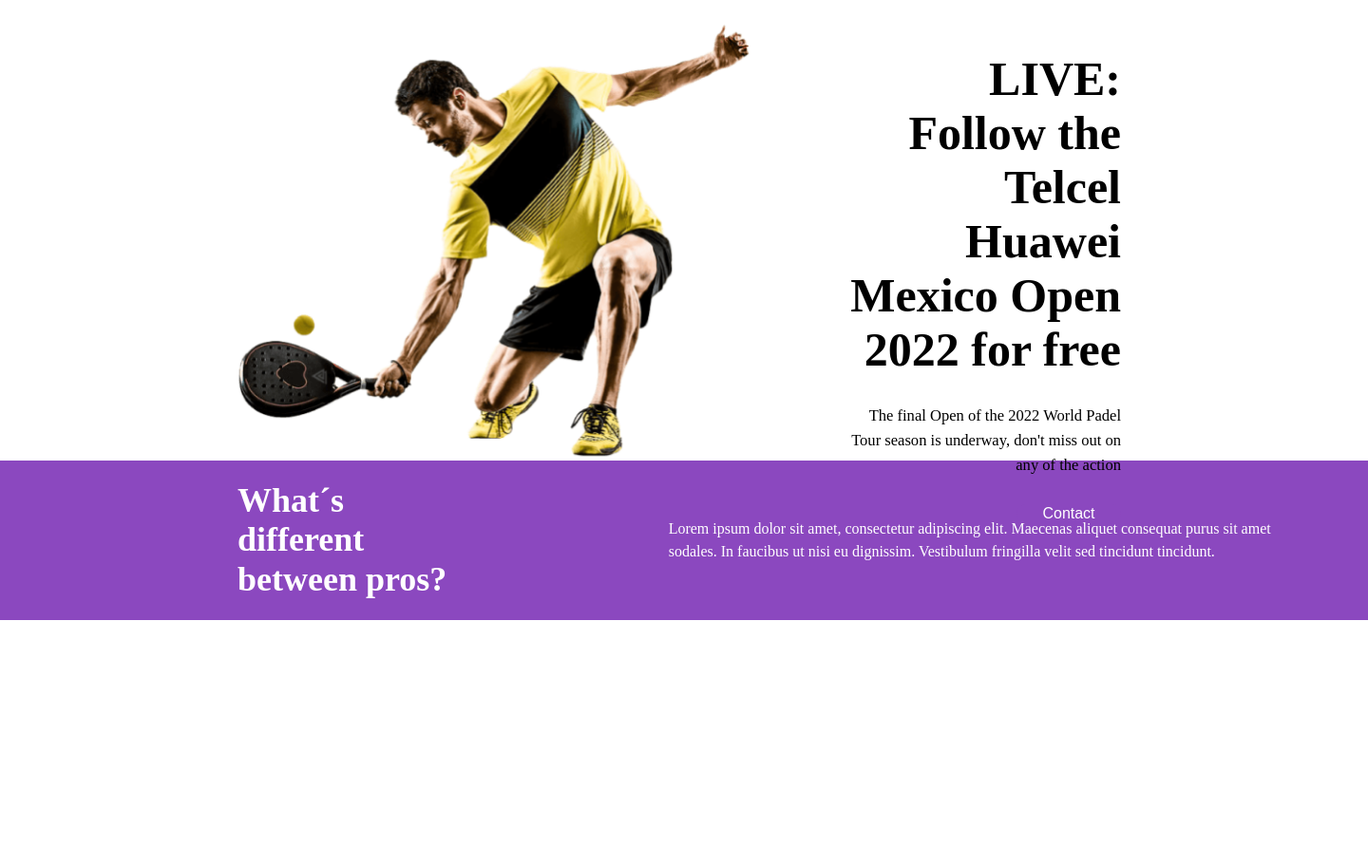
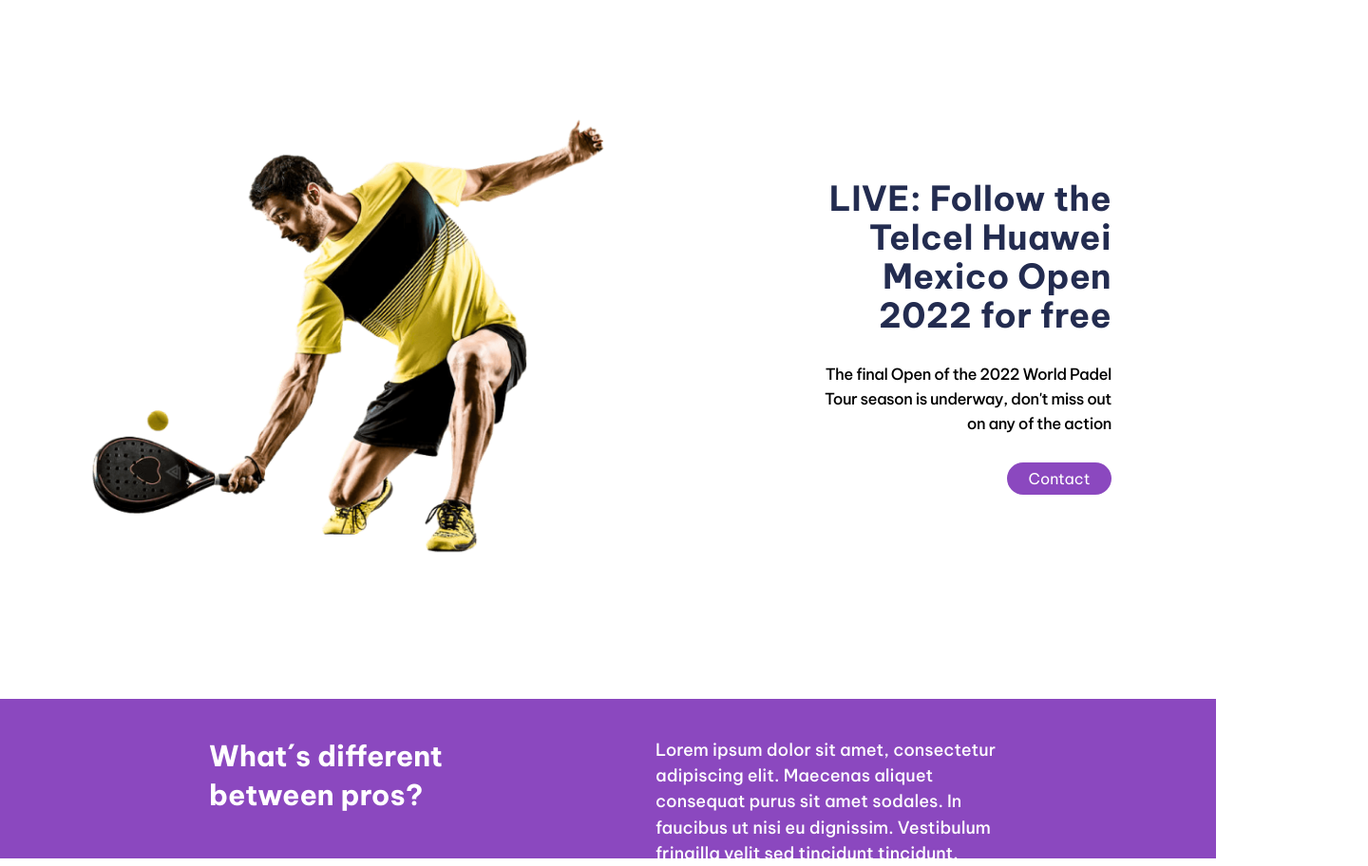
Before and after one commit to bcollin327/examenfe1, a plain HTML site: page index.html in a window 1280 px wide. Shown: the part 140-1052 px from the top of the page at 95% size, 1440 px wide, since content can reach past the window. Before the commit the page ends 800 px from the top, so only its background shows below. Drawn offline with Linux system fonts and the light colour scheme.

Commit message:
segundo commit hasta profesiones

```diff
--- a/css/style.css
+++ b/css/style.css
@@ -1,7 +1,10 @@
+@import url('https://fonts.googleapis.com/css2?family=Be+Vietnam+Pro:wght@400;500;700&family=Dosis:wght@300&display=swap');
+
 * {
     box-sizing: border-box;
     margin: 0;
     padding: 0;
+    font-family: 'Be Vietnam Pro';
 }
 
 html {
@@ -26,6 +29,10 @@ header {
     display: inline-flex;
     justify-content: space-between;
     padding: 5px;
+    font-style: normal;
+font-weight: 500;
+font-size: 13px;
+line-height: 19px;
 }
 
 .botonContact {
@@ -50,94 +57,96 @@ header {
 /*seccion banner*/
 
 .banner {
-
     display: flex;
     flex-direction: row;
     align-items: center;
     padding: 0px;
     gap: 100px;
-    margin-left: 250px;
-    margin-right: 100px;
-
+    margin-left: 96px;
+    margin-right: 110px;
+    margin-top: 100px;
 
 }
 
-.fotoPadding {
-
+/*.fotoPadding {
     width: 540px;
     height: 461.07px;
 
-}
+}*/
 
-.textoBanner {
+article.textoBanner {
     display: flex;
     flex-direction: column;
     align-items: flex-end;
     gap: 28px;
     text-align: end;
-    width: 450px;
-    height: 399px;
 
 }
 
-.textoBanner h2 {
+.textoBanner h1 {
     font-style: normal;
     font-weight: 700;
-    font-size: 50px;
+    font-size: 36px;
     line-height: 114.6%;
-}
+    letter-spacing: 0.01em;
+    padding-left: 112px;
+    color: #232C50;
 
-.textoBanner h4 {
-    font-style: normal;
-    font-weight: 500;
-    font-size: 16.5584px;
-    line-height: 157.1%;
 
 }
 
-article .textoBanner {
+.textoBanner h3{
+
     font-style: normal;
     font-weight: 500;
-    font-size: 13.1806px;
-    line-height: 19px;
-    display: flex;
-    align-items: center;
+    font-size: 16.56px;
+    line-height: 157.1%;
+    letter-spacing: -0.03em;
+    padding-left: 110px;
+
+
 }
+
+
 
 /*seccion central*/
 
 .central {
+    margin-top: 150px;
     display: flex;
-    justify-content: space-between;
     background-color: #8B48BF;
     color: white;
-    width: 1440px;
+    width: 100%;
     height: 168px;
     align-items: center;
-    justify-content: center;
+    justify-content: space-between;
 
 }
 
-.central h2 {
-    font-weight: 700px;
-    font-size: 36px;
+.derecha {
+
+    font-weight: 700;
+    font-size: 30px;
     Line-height: 41.26px;
-    padding-left: 150px;
-    margin-left: 100px;
-    margin-right: 100px ;
-
-
+    margin-left: 220px;
+    margin-top: 40px;
+    margin-bottom: 40px;
+    margin-right: 50px;
+    width: 450px;
+    height: 88px;
 }
 
-.central p {
-    font-weight: 500px;
-    font-size: 16px;
-    line-height: 24.18px;
-    margin-right: 100px;
-    margin-left: 100px;
-
-
-
+.izquierda{
+    font-style: normal;
+    font-weight: 500;
+    font-size: 18px;
+    line-height: 151.1%;
+    width: 450px;
+    height: 88px;
+    margin-top: 40px;
+    margin-bottom: 40px;
+    margin-right: 220px;
+    margin-left: 50px;
 
 }
 
--- a/index.html
+++ b/index.html
@@ -26,14 +26,14 @@
         <section class="banner">
             <img src="imagenes/padel-intro.png" alt="padel" class="fotoPadding">
             <article class="textoBanner">
-                <h2>LIVE: Follow the Telcel Huawei Mexico Open 2022 for free</h2>
-                <h4>The final Open of the 2022 World Padel Tour season is underway, don't miss out on any of the action</h4>
+                <h1>LIVE: Follow the Telcel Huawei Mexico Open 2022 for free</h1>
+                <h3>The final Open of the 2022 World Padel Tour season is underway, don't miss out on any of the action</h3>
                 <button class="botonContact">Contact</button>
             </article>
         </section>
         <section class="central">
-            <h2>What´s different between pros?</h2>
-            <p>Lorem ipsum dolor sit amet, consectetur adipiscing elit. Maecenas aliquet consequat purus sit amet sodales. In faucibus ut nisi eu dignissim. Vestibulum fringilla velit sed tincidunt tincidunt.</p>
+            <div class="derecha">What´s different between pros?</div>
+            <div class="izquierda">Lorem ipsum dolor sit amet, consectetur adipiscing elit. Maecenas aliquet consequat purus sit amet sodales. In faucibus ut nisi eu dignissim. Vestibulum fringilla velit sed tincidunt tincidunt.</div>
         </section>
 
 
```
